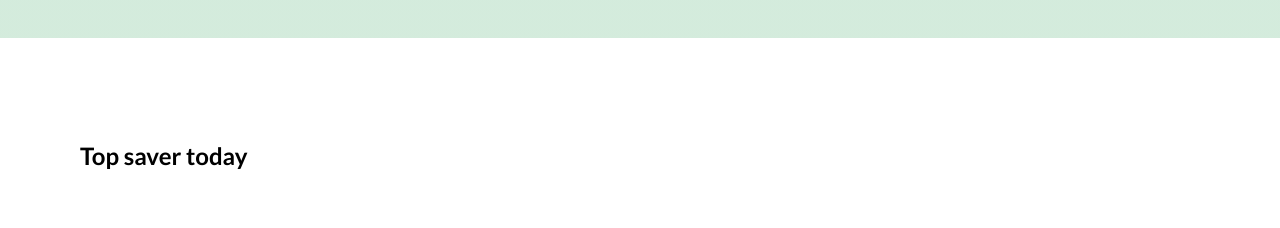
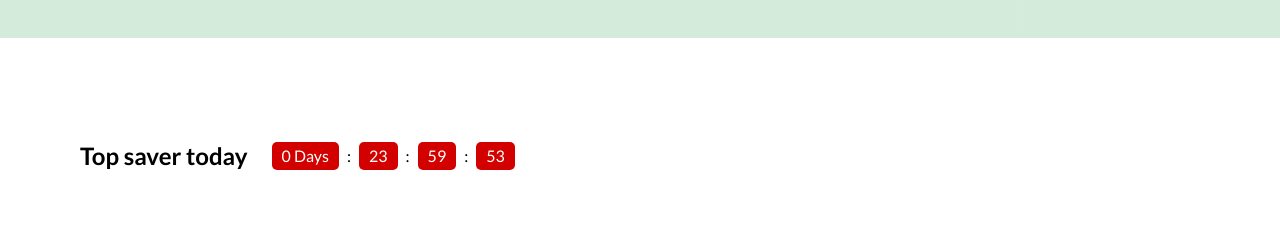
Before and after one commit to PraveenAththanayake/Green_Supermarket, a React (Vite) app in the folder frontend/: page / in a window 1280 px wide. Shown: the part 1040-1268 px from the top of the page. Built offline with nearby package versions, Linux system fonts and the light colour scheme; a web font is replaced by a local one.

Commit message:
Implement top saver timer

```diff
--- a/frontend/src/pages/client/home/Discount.tsx
+++ b/frontend/src/pages/client/home/Discount.tsx
@@ -1,4 +1,5 @@
-import ProductItem, { Product } from "../../../components/product/productItem";
+import { useEffect, useState } from "react";
+import ProductItem, { Product } from "../../../components/product/ProductItem";
 
 const product: Product[] = [
   {
@@ -51,12 +52,54 @@ const product: Product[] = [
   },
 ];
 
+interface Time {
+  days: number;
+  hours: number;
+  minutes: number;
+  seconds: number;
+}
+
 const Discount = () => {
+  const [time, setTime] = useState<Time>({
+    days: 0,
+    hours: 23,
+    minutes: 59,
+    seconds: 59,
+  });
+  useEffect(() => {
+    if (time.seconds == 0) {
+      setTime({ ...time, minutes: time.minutes - 1, seconds: 59 });
+      if (time.minutes == 0) {
+        setTime({ ...time, hours: time.hours - 1, minutes: 59, seconds: 59 });
+        if (time.hours == 0) {
+          setTime({ days: time.days - 1, hours: 59, minutes: 59, seconds: 59 });
+        }
+      }
+    }
+    time.seconds > 0 &&
+      setTimeout(() => setTime({ ...time, seconds: time.seconds - 1 }), 1000);
+  }, [time.seconds]);
+  if (time.days >= 0) {
     return (
       <>
-      <h1 className="mt-[90px] mb-[70px] max-w-[1120px] mx-auto text-[24px] font-semibold">
-        Top saver today
-      </h1>
+        <div className="flex mt-[90px] mb-[70px] max-w-[1120px] mx-auto items-center">
+          <h1 className="text-[24px] font-semibold">Top saver today</h1>
+          <p className="ml-[24px] py-[2px] px-[10px] bg-[#D30000] text-white rounded-[5px] mx-2">
+            {time.days} Days
+          </p>
+          <span>:</span>
+          <p className="py-[2px] px-[10px] bg-[#D30000] text-white rounded-[5px] mx-2">
+            {time.hours}
+          </p>
+          <span>:</span>
+          <p className="py-[2px] px-[10px] bg-[#D30000] text-white rounded-[5px] mx-2">
+            {time.minutes}
+          </p>
+          <span>:</span>
+          <p className="py-[2px] px-[10px] bg-[#D30000] text-white rounded-[5px] mx-2">
+            {time.seconds}
+          </p>
+        </div>
         <div className="flex max-w-[946px] mb-[100px] mx-auto justify-between flex-wrap">
           {product.map((product) => (
             <ProductItem key={product.id} product={product} />
@@ -64,6 +107,9 @@ const Discount = () => {
         </div>
       </>
     );
+  } else {
+    return null;
+  }
 };
 
 export default Discount;
--- a/frontend/src/pages/client/home/Home.tsx
+++ b/frontend/src/pages/client/home/Home.tsx
@@ -1,4 +1,4 @@
-import Category from "../../../components/common/Category";
+import Category from "../../../components/common/category";
 import ClientLayout from "../ClientLayout";
 import Discount from "./Discount";
 import Hero from "./Hero";
```
Lines whose indentation alone changed are shown as unchanged.
